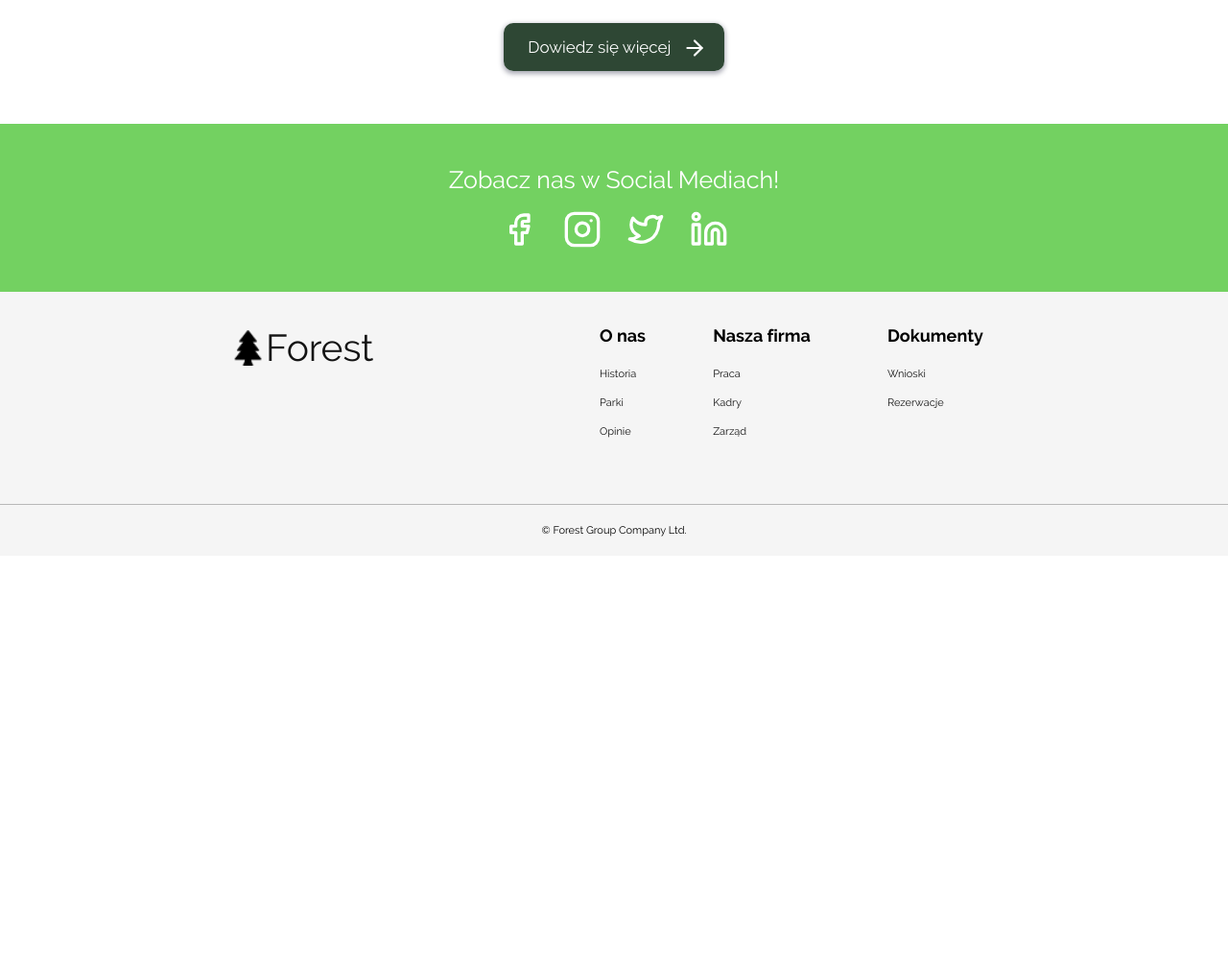
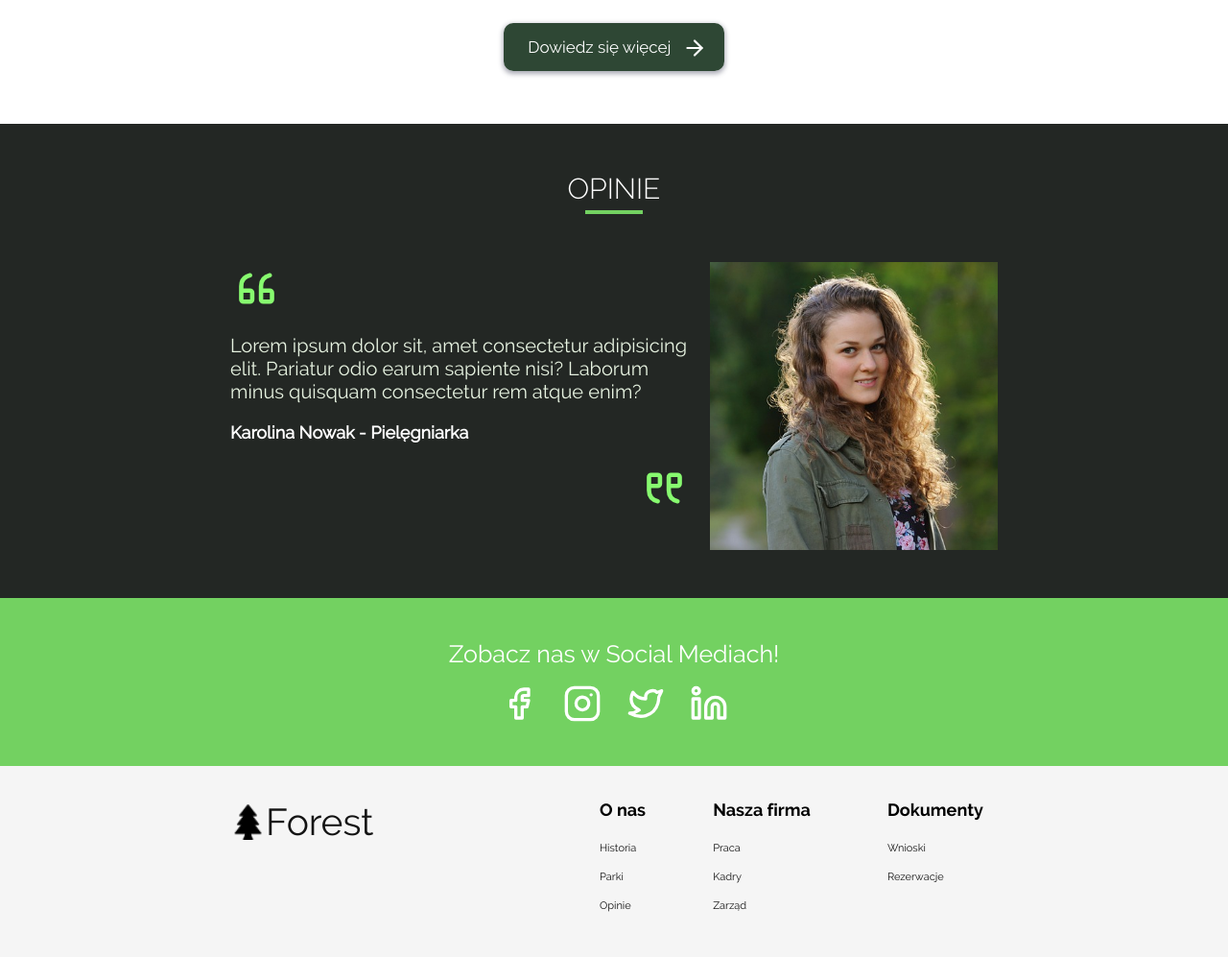
Before and after one commit to Nawratka/Forest-First, a website: page index.html in a window 1280 px wide. Shown: the part 2140-3137 px from the top of the page at 96% size. Before the commit the page ends 2719 px from the top, so only its background shows below. Drawn offline with Linux system fonts and the light colour scheme; files that its build step writes are made by us from their sources.

Commit message:
testimonials first card

```diff
--- a/index.html
+++ b/index.html
@@ -123,7 +123,7 @@ HEADER
         <section id="about-us" class="about-us section scroll-section">
             <h2 class="section__title">o nas</h2>
             <div class="underline"></div>
-            <div class="about-us__inner-container">
+            <div class="section__inner-container">
                 <div class="about-us__picture">
                     <img src="dist/img/waters-3095682_640.jpg" class="about-us__picture-img" loading="lazy"
                         alt="jezioro otoczone drzewami, z wody wystaje kamień na którym rosnie drzewko">
@@ -140,10 +140,10 @@ HEADER
                 </div>
             </div>
         </section>
-        <section id="services" class="about-us scroll-section section">
+        <section id="services" class="scroll-section section">
             <h2 class="section__title">Czym się zajmujemy</h2>
             <div class="underline"></div>
-            <div class="about-us__inner-container services smaller-wrapper ">
+            <div class="section__inner-container services smaller-wrapper ">
                 <div class="service-box">
                     <img src="/src/img/map.svg" alt="" class="service-box__icon">
                     <div class="service-box__container">
@@ -256,6 +256,25 @@ HEADER
             <p class="offer__p offer__p--last"><a href="offer.html" class="offer__link">Dowiedz się więcej <img
                         src="src/img/arrow-right.svg" alt="arrow right" class="offer__link-icon"></a></p>
         </section>
+
+        <!-- ===================================== -->
+        <!-- TESTIMONIALS -->
+        <!-- ===================================== -->
+        <section class="opinions section">
+            <h2 class="section__title">Opinie</h2>
+            <div class="underline"></div>
+            <div class="opinions__container smaller-wrapper">
+                <img src="./src/img/ilaria-1036479_640.jpg" alt="" class="opinions__img">
+                <div class="opinions__text">
+                    <img src="./src/img/quote.svg" alt="quote mark" class="opinions__icon">
+                    <p class="opinions__content">Lorem ipsum dolor sit, amet consectetur adipisicing elit. Pariatur odio earum sapiente nisi? Laborum minus quisquam consectetur rem atque enim?</p>
+                    <p class="opinions__name">Karolina Nowak - Pielęgniarka</p>
+                    <img src="./src/img/quote.svg" alt="quote mark" class="opinions__icon">
+                </div>
+
+
+            </div>
+        </section>
     </main>
 
     <!-- ===================================== -->
--- a/src/sass/style.scss
+++ b/src/sass/style.scss
@@ -94,6 +94,16 @@ body {
 }
 
 .section {
+	position: relative;
+	top: 0;
+	left: 0;
+	width: 100%;
+	scroll-margin-top: $navbarHeight;
+	display: flex;
+	flex-direction: column;
+	align-items: center;
+	background-color: var(--bg-color);
+	z-index: 25;
 	background-color: var(--bg-color);
 	padding-bottom: 5rem;
 	&__title {
@@ -104,6 +114,9 @@ body {
 		font-family: 'Ralewaylight', sans-serif;
 		text-transform: uppercase;
 		text-align: center;
+	}
+	&__inner-container {
+		max-width: 1000px;
 	}
 }
 
@@ -365,19 +378,31 @@ body {
 // "O NAS" SECTION
 // =====================================
 .about-us {
-	position: relative;
-	top: 0;
-	left: 0;
-	width: 100%;
-	scroll-margin-top: $navbarHeight;
-	display: flex;
-	flex-direction: column;
-	align-items: center;
-	background-color: var(--bg-color);
-	z-index: 25;
-	&__inner-container {
-		max-width: 1000px;
-	}
+	// position: relative;
+	// top: 0;
+	// left: 0;
+	// width: 100%;
+	// scroll-margin-top: $navbarHeight;
+	// display: flex;
+	// flex-direction: column;
+	// align-items: center;
+	// background-color: var(--bg-color);
+	// z-index: 25;
+
+	// position: relative;
+	// top: 0;
+	// left: 0;
+	// width: 100%;
+	// scroll-margin-top: $navbarHeight;
+	// display: flex;
+	// flex-direction: column;
+	// align-items: center;
+	// background-color: var(--bg-color);
+	// z-index: 25;
+
+	// &__inner-container {
+	// 	max-width: 1000px;
+	// }
 	&__picture {
 		display: inline-block;
 		vertical-align: top;
@@ -423,7 +448,6 @@ body {
 	gap: 20px;
 }
 
-
 .service-box {
 	min-width: 165px;
 	height: 165px;
@@ -444,16 +468,16 @@ body {
 	&__text {
 		font-size: 1.3rem;
 	}
-	&:nth-child(1){
+	&:nth-child(1) {
 		animation-delay: 0s;
 	}
-	&:nth-child(2){
+	&:nth-child(2) {
 		animation-delay: 0.1s;
 	}
-	&:nth-child(3){
+	&:nth-child(3) {
 		animation-delay: 0.2s;
 	}
-	&:nth-child(4){
+	&:nth-child(4) {
 		animation-delay: 0.3s;
 	}
 }
@@ -623,7 +647,7 @@ body {
 .card:hover {
 	transform: scale(1.05);
 	background-color: var(--pale-green);
-	box-shadow: 15px 15px 22px var(--btn-hover);
+	box-shadow: 13px 13px 18px var(--btn-hover);
 }
 .card:hover .card__btn {
 	background-color: var(--main-color);
@@ -780,6 +804,54 @@ body {
 }
 
 // =====================================
+// OPINIONS
+// =====================================
+.opinions {
+	background-color: #232724;
+	.section__title {
+		color: var(--bg-color);
+	}
+	.smaller-wrapper {
+		height: 300px;
+	}
+	&__container {
+		position: relative;
+		display: flex;
+		flex-direction: row-reverse;
+	}
+	&__img {
+		height: 100%;
+		width: 300px;
+		object-fit: cover;
+	}
+	&__text {
+		display: flex;
+		flex-direction: column;
+		gap: 20px;
+		padding-right: 2rem;
+		color: var(--bg-color);
+	}
+	&__icon {
+		height: 55px;
+		width: 55px;
+		transform: rotate(180deg);
+	}
+	&__content {
+		font-size: 2rem;
+		color: var(--pale-green);
+	}
+	&__name {
+		font-size: 1.8rem;
+		font-weight: bold;
+	}
+	&__icon:nth-last-of-type(1) {
+		-webkit-transform: scaleX(-1);
+		transform: scaleX(-1);
+		align-self: end;
+	}
+}
+
+// =====================================
 // "PREFOOTER" SECTION && FOOTER
 // =====================================
 .footer {
@@ -793,6 +865,9 @@ body {
 	}
 }
 
+// =====================================
+// SOCIAL MEDIA
+// =====================================
 .social-media {
 	width: 100%;
 	min-height: 150px;
```
Also changed, not shown: src/js/homepage.js (+11 -0 lines), dist/css/style.min.css, dist/img/ilaria-1036479_640.jpg (added), dist/img/man-1276384_640.jpg (added), dist/img/portrait-3157821_640.jpg (added), dist/img/quote.svg (added), dist/js/homepage.min.js, src/img/ilaria-1036479_640.jpg (added), src/img/man-1276384_640.jpg (added), src/img/portrait-3157821_640.jpg (added), src/img/quote.svg (added).
